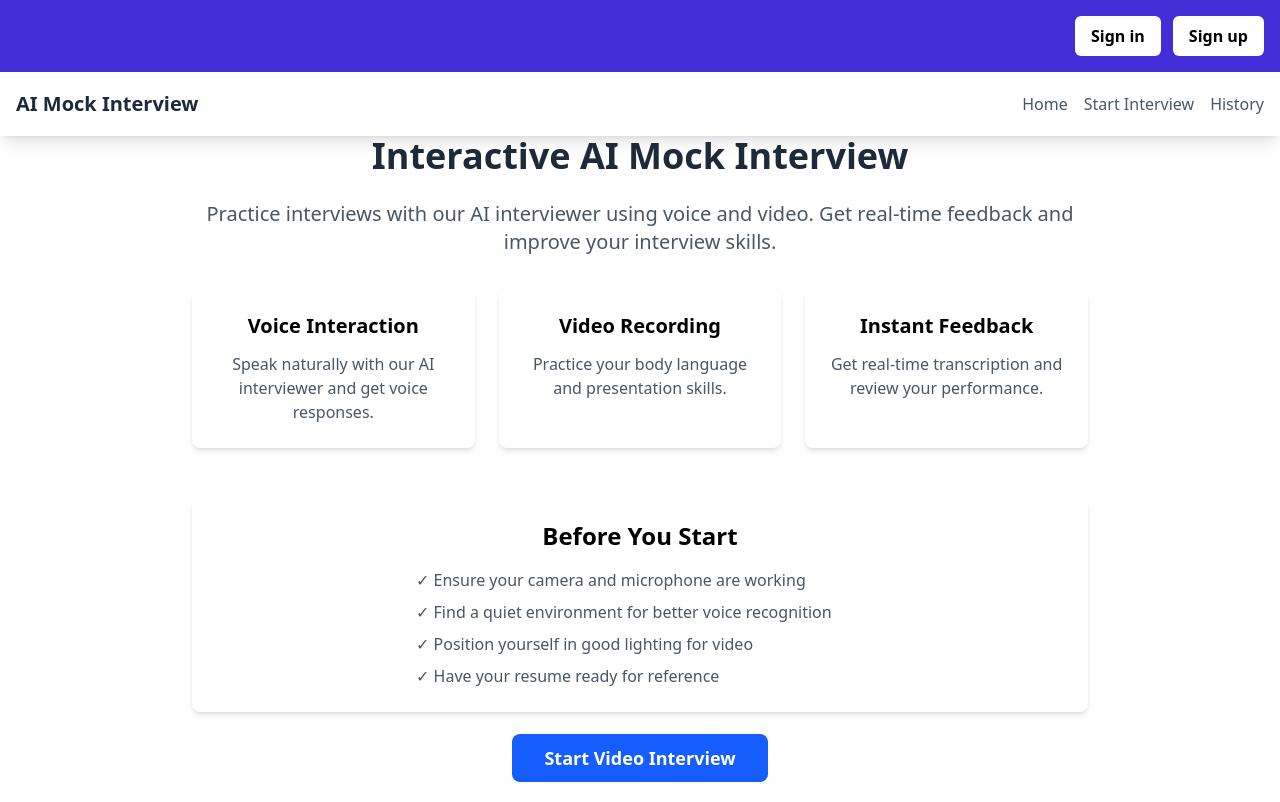
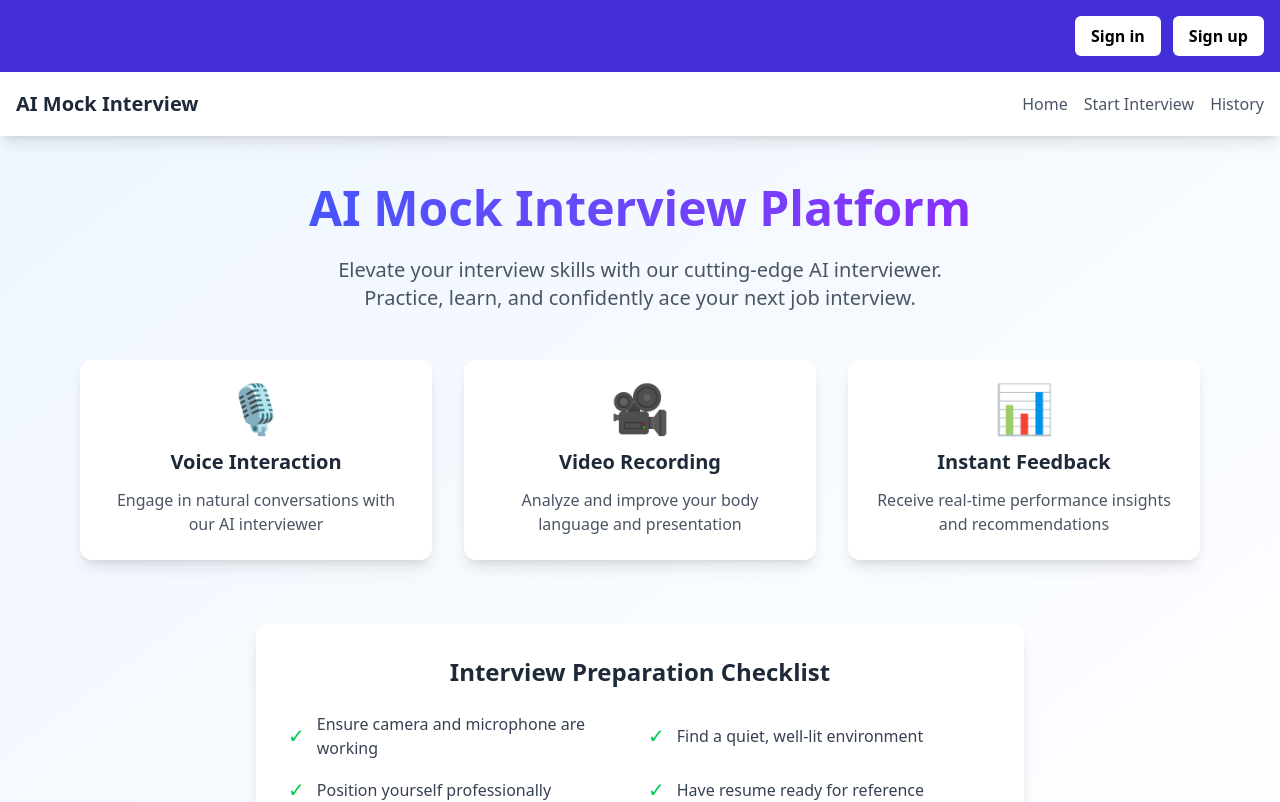
Before and after one commit to AKSHAY-CHOWDARY/Envision, a React (Vite) app in the folder client/: page /home in a window 1280 px wide. Shown: the top 802 px of the page. Built offline with nearby package versions, Linux system fonts and the light colour scheme; no server answers.

Commit message:
Incorporated Mock Interviews

```diff
--- a/client/src/pages/Home.jsx
+++ b/client/src/pages/Home.jsx
@@ -3,47 +3,77 @@ import Navbar from '../components/interview/Navbar';
 
 function Home() {
   return (
-    <div>
+    <div className="bg-gradient-to-br from-blue-50 to-white min-h-screen">
       <Navbar />
-    <div className="max-w-4xl mx-auto text-center">
+      <div className="max-w-6xl mx-auto px-4 py-12">
+        <div className="text-center">
+          <h1 className="text-5xl font-extrabold text-transparent bg-clip-text bg-gradient-to-r from-blue-600 to-purple-600 mb-6">
+            AI Mock Interview Platform
+          </h1>
+          <p className="text-xl text-gray-600 max-w-2xl mx-auto mb-12">
+            Elevate your interview skills with our cutting-edge AI interviewer. Practice, learn, and confidently ace your next job interview.
+          </p>
+        </div>
 
-      <h1 className="text-4xl font-bold text-gray-800 mb-6">
-        Interactive AI Mock Interview
-      </h1>
-      <p className="text-xl text-gray-600 mb-8">
-        Practice interviews with our AI interviewer using voice and video.
-        Get real-time feedback and improve your interview skills.
-      </p>
-      <div className="grid grid-cols-1 md:grid-cols-3 gap-6 mb-12">
-        <div className="bg-white p-6 rounded-lg shadow-md">
-          <h3 className="text-xl font-semibold mb-3">Voice Interaction</h3>
-          <p className="text-gray-600">Speak naturally with our AI interviewer and get voice responses.</p>
+        <div className="grid grid-cols-1 md:grid-cols-3 gap-8 mb-16">
+          {[
+            {
+              title: "Voice Interaction",
+              description: "Engage in natural conversations with our AI interviewer",
+              icon: "🎙️"
+            },
+            {
+              title: "Video Recording",
+              description: "Analyze and improve your body language and presentation",
+              icon: "🎥"
+            },
+            {
+              title: "Instant Feedback",
+              description: "Receive real-time performance insights and recommendations",
+              icon: "📊"
+            }
+          ].map((feature, index) => (
+            <div
+              key={index}
+              className="bg-white rounded-xl shadow-lg hover:shadow-xl transition-all duration-300 transform hover:-translate-y-2 p-6 text-center"
+            >
+              <div className="text-5xl mb-4">{feature.icon}</div>
+              <h3 className="text-xl font-bold mb-3 text-gray-800">{feature.title}</h3>
+              <p className="text-gray-600">{feature.description}</p>
+            </div>
+          ))}
         </div>
-        <div className="bg-white p-6 rounded-lg shadow-md">
-          <h3 className="text-xl font-semibold mb-3">Video Recording</h3>
-          <p className="text-gray-600">Practice your body language and presentation skills.</p>
+
+        <div className="bg-white rounded-xl shadow-lg p-8 max-w-3xl mx-auto mb-12">
+          <h2 className="text-2xl font-bold mb-6 text-center text-gray-800">
+            Interview Preparation Checklist
+          </h2>
+          <div className="grid md:grid-cols-2 gap-4">
+            {[
+              "Ensure camera and microphone are working",
+              "Find a quiet, well-lit environment",
+              "Position yourself professionally",
+              "Have resume ready for reference",
+              "Check internet connection",
+              "Dress professionally"
+            ].map((tip, index) => (
+              <div key={index} className="flex items-center space-x-3">
+                <span className="text-green-500 text-xl">✓</span>
+                <span className="text-gray-700">{tip}</span>
+              </div>
+            ))}
+          </div>
         </div>
-        <div className="bg-white p-6 rounded-lg shadow-md">
-          <h3 className="text-xl font-semibold mb-3">Instant Feedback</h3>
-          <p className="text-gray-600">Get real-time transcription and review your performance.</p>
+
+        <div className="text-center">
+          <Link
+            to="/interview"
+            className="inline-block bg-gradient-to-r from-blue-600 to-purple-600 text-white px-10 py-4 rounded-full text-lg font-semibold hover:from-blue-700 hover:to-purple-700 transition-all transform hover:scale-105 shadow-lg"
+          >
+            Begin Your Mock Interview
+          </Link>
         </div>
       </div>
-      <div className="bg-white p-6 rounded-lg shadow-md mb-8">
-        <h2 className="text-2xl font-bold mb-4">Before You Start</h2>
-        <ul className="text-left max-w-md mx-auto space-y-2 text-gray-600">
-          <li>✓ Ensure your camera and microphone are working</li>
-          <li>✓ Find a quiet environment for better voice recognition</li>
-          <li>✓ Position yourself in good lighting for video</li>
-          <li>✓ Have your resume ready for reference</li>
-        </ul>
-      </div>
-      <Link
-        to="/interview"
-        className="bg-blue-600 text-white px-8 py-3 rounded-lg text-lg font-semibold hover:bg-blue-700 transition-colors"
-      >
-        Start Video Interview
-      </Link>
-    </div>
     </div>
   );
 }
```
